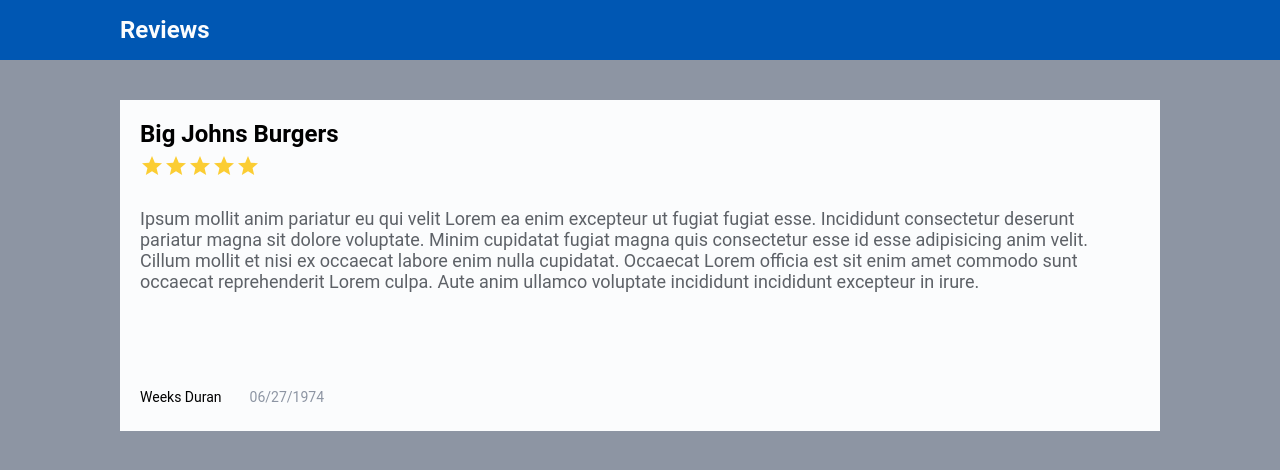
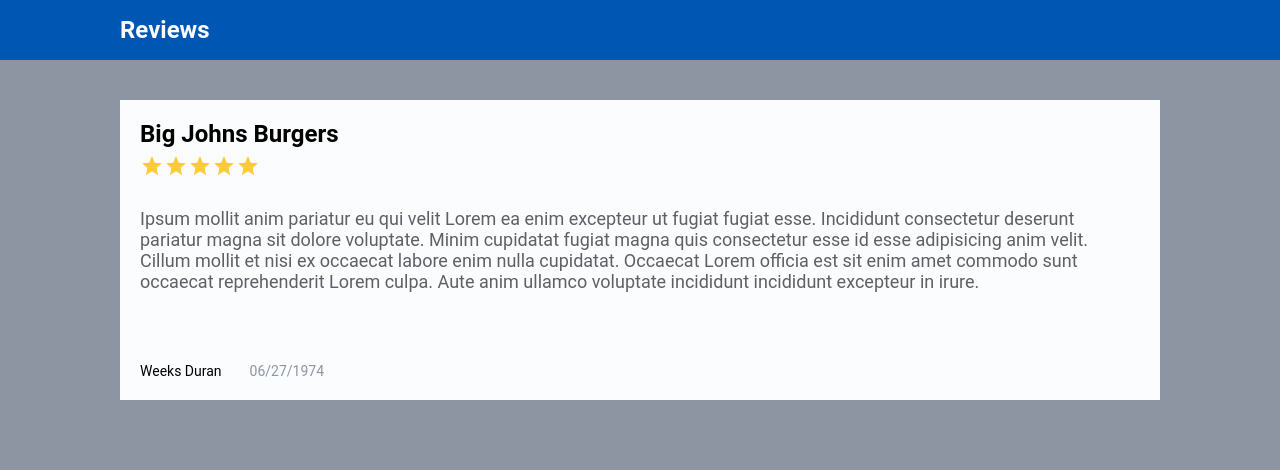
Before and after one commit to 1Maria/review-tracker, a React (Create React App) app: page / in a window 1280 px wide. Shown: the top 470 px of the page. Built offline with nearby package versions, Linux system fonts and the light colour scheme.

Commit message:
Create truncation for index view and adjust spacing on review card

```diff
--- a/src/components/Review.js
+++ b/src/components/Review.js
@@ -1,6 +1,7 @@
 import React from 'react';
 import { format } from 'date-fns'
 import { Box, Typography, makeStyles } from '@material-ui/core';
+import clsx from 'clsx';
 import StarIcon from '@material-ui/icons/Star';
 import StarBorderIcon from '@material-ui/icons/StarBorder';
 import ForumIcon from '@material-ui/icons/Forum';
@@ -26,32 +27,47 @@ const useStyles = makeStyles((theme) => ({
     content: {
         color: theme.palette.secondary.darkGray,
         paddingTop: '1.5625rem',
-        paddingBottom: '6.0625rem',
+        height: '8.25rem',
     },
     author: {
         color: theme.palette.secondary.main,
-        paddingBottom: '1.5625rem',
+        paddingBottom: '1.25rem',
     },
     date: {
         color: theme.palette.secondary.lightGray,
-        paddingBottom: '1.5625rem',
+        paddingBottom: '1.25rem',
+    },
+    bottomLine: {
+        display: 'flex',
+        alignItems: 'space-between',
+        justifyContent: 'space-between',
+    },
+    bottomLineLarge: {
+        marginTop: '3rem',
     }
 }));
 
 const Review = ({review, isSmall}) => {
     const classes = useStyles();
+    let contentTruncation = review.content;
+    if (isSmall && review.content.length > 80) {
+        const substring = review.content.substring(0, 80);
+        const closestSpace = substring.split('').findIndex((char) => char === ' ') + 80;
+        contentTruncation = review.content.substring(0, closestSpace) + '...';
+    }
+
     return (
-        <Box className={`${classes.review} ${isSmall && classes.smallReview}`}>
+        <Box className={clsx(classes.review, isSmall && classes.smallReview)}>
             <Typography component="h2" variant="h2" className={classes.place}>
                 {review.place}
             </Typography>
             {new Array(review.rating).fill(0).map(rating => <StarIcon style={{fill: '#FBCD33'}}/>)}
             {new Array(5 - review.rating).fill(0).map(rating => <StarBorderIcon style={{fill: '#FBCD33'}}/>)}
             <Typography component="h3" variant="h3" className={classes.content}>
-                {review.content}
+                {contentTruncation}
             </Typography>
-            <Box style={{ display: 'flex', alignItems: 'space-between', justifyContent: 'space-between'}}>
-                <Box style={{ display: 'flex', alignItems: 'space-between', justifyContent: 'space-between', gap: '1.75rem'}}>
+            <Box className={clsx(classes.bottomLine, !isSmall && classes.bottomLineLarge)} >
+                <Box className={classes.bottomLine} style={{gap: '1.75rem'}}>
                     <Typography component="h4" variant="h4" className={classes.author}>
                         {review.author}
                     </Typography>
```
